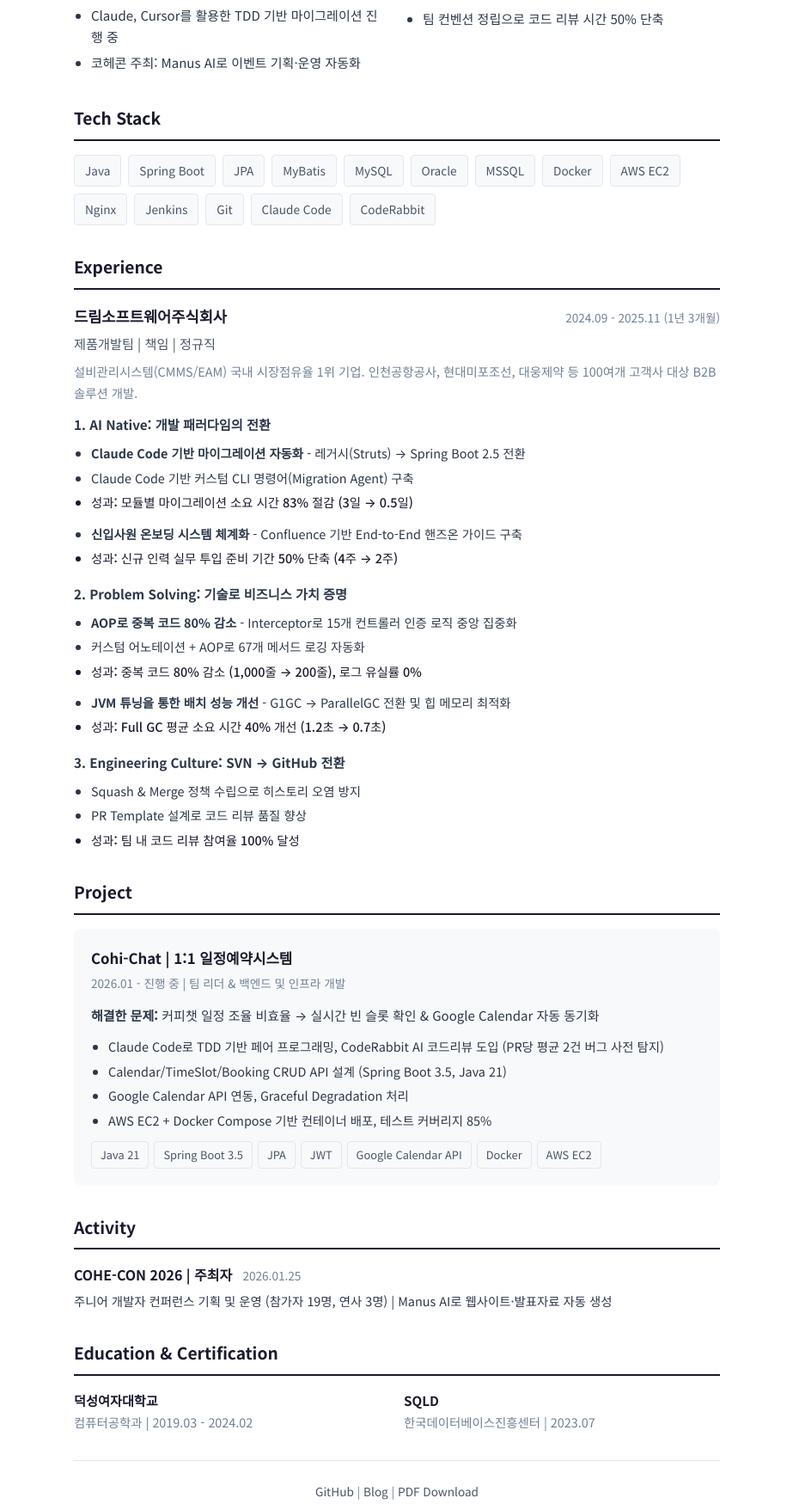
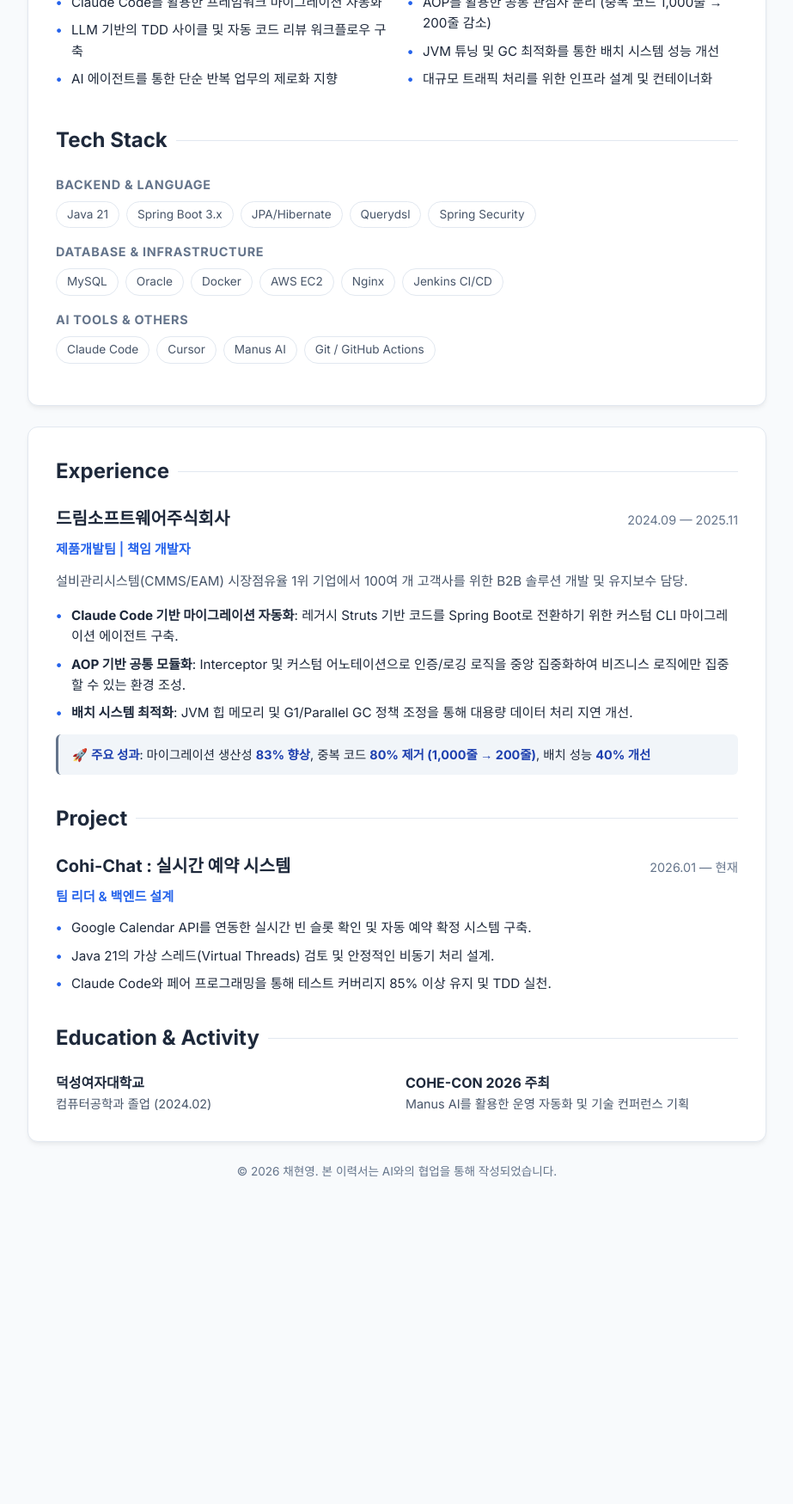
Before and after one commit to CheHyeonYeong/resume, a plain HTML site: page index.html in a window 1280 px wide. Shown: the part 503-2252 px from the top of the page at 86% size, without its empty margins (178-1101 px from the left). After the commit the page ends 1957 px from the top, so only its background shows below. Drawn offline with Linux system fonts and the light colour scheme.

Commit message:
refactor: update resume design and content for general purpose

```diff
--- a/index.html
+++ b/index.html
@@ -3,19 +3,21 @@
 <head>
   <meta charset="UTF-8">
   <meta name="viewport" content="width=device-width, initial-scale=1.0">
-  <title>채현영 | Backend Developer</title>
+  <title>채현영 | Backend Developer Resume</title>
   <link rel="preconnect" href="https://fonts.googleapis.com">
   <link rel="preconnect" href="https://fonts.gstatic.com" crossorigin>
-  <link href="https://fonts.googleapis.com/css2?family=Noto+Sans+KR:wght@400;500;700&display=swap" rel="stylesheet">
+  <link href="https://fonts.googleapis.com/css2?family=Inter:wght@400;600;700&family=Noto+Sans+KR:wght@300;400;500;700&display=swap" rel="stylesheet">
   <style>
     :root {
-      --primary: #1a1a2e;
-      --accent: #4a5568;
-      --bg: #ffffff;
-      --bg-alt: #f8f9fa;
-      --text: #2d3748;
-      --text-muted: #718096;
+      --primary: #2563eb;
+      --primary-dark: #1e40af;
+      --secondary: #64748b;
+      --bg: #f8fafc;
+      --card-bg: #ffffff;
+      --text-main: #1e293b;
+      --text-muted: #475569;
       --border: #e2e8f0;
+      --accent-bg: #eff6ff;
     }
 
     * {
@@ -25,342 +27,270 @@
     }
 
     body {
-      font-family: 'Noto Sans KR', -apple-system, BlinkMacSystemFont, sans-serif;
-      background: var(--bg);
-      color: var(--text);
-      line-height: 1.7;
-      font-size: 15px;
+      font-family: 'Inter', 'Noto Sans KR', sans-serif;
+      background-color: var(--bg);
+      color: var(--text-main);
+      line-height: 1.6;
+      -webkit-font-smoothing: antialiased;
     }
 
     .container {
-      max-width: 800px;
-      margin: 0 auto;
-      padding: 40px 24px;
+      max-width: 900px;
+      margin: 40px auto;
+      padding: 0 20px;
+    }
+
+    /* Card Style */
+    .card {
+      background: var(--card-bg);
+      border-radius: 12px;
+      box-shadow: 0 4px 6px -1px rgba(0, 0, 0, 0.05), 0 2px 4px -1px rgba(0, 0, 0, 0.03);
+      padding: 32px;
+      margin-bottom: 24px;
+      border: 1px solid var(--border);
     }
 
     /* Header */
     header {
-      text-align: center;
-      margin-bottom: 32px;
+      text-align: left;
+      display: flex;
+      justify-content: space-between;
+      align-items: flex-end;
+      border-bottom: 2px solid var(--primary);
+      padding-bottom: 24px;
     }
 
-    header h1 {
+    .header-info h1 {
       font-size: 2.5rem;
       font-weight: 700;
-      color: var(--primary);
+      letter-spacing: -0.025em;
       margin-bottom: 4px;
     }
 
-    header .title {
-      font-size: 1.1rem;
-      color: var(--accent);
-      margin-bottom: 12px;
+    .header-info p {
+      font-size: 1.25rem;
+      color: var(--primary);
+      font-weight: 500;
     }
 
-    .contact {
+    .contact-links {
       display: flex;
-      justify-content: center;
-      gap: 16px;
-      flex-wrap: wrap;
+      flex-direction: column;
+      align-items: flex-end;
+      gap: 4px;
       font-size: 0.9rem;
     }
 
-    .contact a {
-      color: var(--accent);
+    .contact-links a {
+      color: var(--text-muted);
       text-decoration: none;
       transition: color 0.2s;
     }
 
-    .contact a:hover {
+    .contact-links a:hover {
       color: var(--primary);
     }
 
     /* Intro */
-    .intro {
-      background: var(--bg-alt);
-      padding: 20px 24px;
-      border-radius: 8px;
-      margin-bottom: 32px;
+    .intro-box {
+      background: var(--accent-bg);
       border-left: 4px solid var(--primary);
+      padding: 24px;
+      margin: 32px 0;
+      border-radius: 0 8px 8px 0;
+      font-size: 1.1rem;
+      color: var(--text-main);
     }
 
-    .intro strong {
+    .intro-box em {
+      font-style: normal;
+      font-weight: 700;
       color: var(--primary);
     }
 
-    /* Section */
-    section {
-      margin-bottom: 32px;
+    /* Section Headers */
+    section h2 {
+      font-size: 1.5rem;
+      font-weight: 700;
+      margin-bottom: 20px;
+      display: flex;
+      align-items: center;
+      gap: 10px;
+      color: var(--text-main);
     }
 
-    section h2 {
-      font-size: 1.2rem;
-      font-weight: 700;
-      color: var(--primary);
-      padding-bottom: 8px;
-      border-bottom: 2px solid var(--primary);
+    section h2::after {
+      content: '';
+      flex: 1;
+      height: 1px;
+      background: var(--border);
+    }
+
+    /* Skills */
+    .skill-grid {
+      display: grid;
+      grid-template-columns: repeat(auto-fill, minmax(140px, 1fr));
+      gap: 12px;
+    }
+
+    .skill-category {
       margin-bottom: 16px;
     }
 
-    /* Skills */
-    .skills {
+    .skill-category h3 {
+      font-size: 0.9rem;
+      text-transform: uppercase;
+      letter-spacing: 0.05em;
+      color: var(--secondary);
+      margin-bottom: 8px;
+    }
+
+    .skill-tags {
       display: flex;
       flex-wrap: wrap;
       gap: 8px;
     }
 
-    .skill-tag {
-      background: var(--bg-alt);
-      padding: 6px 12px;
-      border-radius: 4px;
+    .tag {
+      background: white;
+      border: 1px solid var(--border);
+      padding: 4px 12px;
+      border-radius: 20px;
       font-size: 0.85rem;
-      color: var(--accent);
-      border: 1px solid var(--border);
+      font-weight: 500;
+      color: var(--text-muted);
+      transition: all 0.2s;
     }
 
-    /* Competencies */
-    .competencies {
-      display: grid;
-      grid-template-columns: repeat(auto-fit, minmax(300px, 1fr));
-      gap: 20px;
+    .tag:hover {
+      border-color: var(--primary);
+      color: var(--primary);
+      transform: translateY(-1px);
     }
 
-    .competency h3 {
-      font-size: 1rem;
-      font-weight: 700;
-      margin-bottom: 8px;
-      color: var(--primary);
+    /* Experience & Projects */
+    .item {
+      margin-bottom: 32px;
     }
 
-    .competency ul {
-      padding-left: 20px;
-      color: var(--text);
-    }
-
-    .competency li {
-      margin-bottom: 4px;
-    }
-
-    /* Experience */
-    .experience-item {
-      margin-bottom: 24px;
-    }
-
-    .experience-header {
+    .item-header {
       display: flex;
       justify-content: space-between;
       align-items: baseline;
-      flex-wrap: wrap;
-      margin-bottom: 4px;
-    }
-
-    .experience-header h3 {
-      font-size: 1.1rem;
-      font-weight: 700;
-      color: var(--primary);
-    }
-
-    .experience-header .period {
-      font-size: 0.85rem;
-      color: var(--text-muted);
-    }
-
-    .experience-role {
-      font-size: 0.95rem;
-      color: var(--accent);
       margin-bottom: 8px;
     }
 
-    .experience-desc {
-      font-size: 0.9rem;
-      color: var(--text-muted);
-      margin-bottom: 12px;
+    .item-title {
+      font-size: 1.25rem;
+      font-weight: 700;
     }
 
-    .highlight {
-      margin-bottom: 16px;
-    }
-
-    .highlight h4 {
-      font-size: 0.95rem;
-      font-weight: 700;
-      color: var(--text);
-      margin-bottom: 8px;
-    }
-
-    .highlight ul {
-      padding-left: 20px;
-    }
-
-    .highlight li {
-      margin-bottom: 4px;
+    .item-date {
       font-size: 0.9rem;
-    }
-
-    .highlight .result {
-      color: var(--primary);
+      color: var(--secondary);
       font-weight: 500;
     }
 
-    /* Project */
-    .project-item {
-      background: var(--bg-alt);
-      padding: 20px;
-      border-radius: 8px;
-      margin-bottom: 16px;
+    .item-subtitle {
+      color: var(--primary);
+      font-weight: 600;
+      margin-bottom: 12px;
+      font-size: 0.95rem;
     }
 
-    .project-item h3 {
-      font-size: 1.05rem;
-      font-weight: 700;
-      color: var(--primary);
-      margin-bottom: 4px;
+    .item-desc {
+      color: var(--text-muted);
+      margin-bottom: 16px;
+      font-size: 0.95rem;
     }
 
-    .project-item h3 a {
-      color: inherit;
-      text-decoration: none;
+    .bullet-list {
+      list-style: none;
     }
 
-    .project-item h3 a:hover {
-      text-decoration: underline;
+    .bullet-list li {
+      position: relative;
+      padding-left: 18px;
+      margin-bottom: 8px;
+      font-size: 0.95rem;
     }
 
-    .project-meta {
-      font-size: 0.85rem;
-      color: var(--text-muted);
-      margin-bottom: 12px;
+    .bullet-list li::before {
+      content: "•";
+      position: absolute;
+      left: 0;
+      color: var(--primary);
+      font-weight: bold;
     }
 
-    .project-item ul {
-      padding-left: 20px;
+    .achievement {
+      margin-top: 12px;
+      padding: 12px 16px;
+      background: #f1f5f9;
+      border-radius: 6px;
       font-size: 0.9rem;
+      border-left: 3px solid var(--secondary);
     }
 
-    .project-item li {
-      margin-bottom: 4px;
+    .achievement strong {
+      color: var(--primary-dark);
     }
 
-    .project-stack {
-      display: flex;
-      flex-wrap: wrap;
-      gap: 6px;
-      margin-top: 12px;
+    /* Responsive */
+    @media (max-width: 640px) {
+      header { flex-direction: column; align-items: flex-start; gap: 16px; }
+      .contact-links { align-items: flex-start; }
+      .item-header { flex-direction: column; }
+      .item-date { margin-top: 4px; }
     }
 
-    .project-stack .skill-tag {
-      font-size: 0.8rem;
-      padding: 4px 10px;
-    }
-
-    /* Activity */
-    .activity-item {
-      margin-bottom: 12px;
-    }
-
-    .activity-item h3 {
-      font-size: 1rem;
-      font-weight: 700;
-      color: var(--primary);
-      display: inline;
-    }
-
-    .activity-item .period {
-      font-size: 0.85rem;
-      color: var(--text-muted);
-      margin-left: 8px;
-    }
-
-    .activity-item p {
-      font-size: 0.9rem;
-      margin-top: 4px;
-    }
-
-    /* Education */
-    .edu-grid {
-      display: grid;
-      grid-template-columns: repeat(auto-fit, minmax(250px, 1fr));
-      gap: 16px;
-    }
-
-    .edu-item h3 {
-      font-size: 0.95rem;
-      font-weight: 700;
-      color: var(--primary);
-    }
-
-    .edu-item p {
-      font-size: 0.9rem;
-      color: var(--text-muted);
-    }
-
-    /* Footer */
-    footer {
-      text-align: center;
-      padding-top: 24px;
-      border-top: 1px solid var(--border);
-      color: var(--text-muted);
-      font-size: 0.85rem;
-    }
-
-    footer a {
-      color: var(--accent);
-      text-decoration: none;
-    }
-
-    footer a:hover {
-      text-decoration: underline;
-    }
-
-    /* Print */
     @media print {
-      body { font-size: 12px; }
-      .container { padding: 0; max-width: 100%; }
-      .project-item { background: none; border: 1px solid var(--border); }
-    }
-
-    /* Mobile */
-    @media (max-width: 600px) {
-      header h1 { font-size: 2rem; }
-      .experience-header { flex-direction: column; }
-      .experience-header .period { margin-top: 4px; }
+      body { background: white; }
+      .container { margin: 0; padding: 0; max-width: 100%; }
+      .card { box-shadow: none; border: none; padding: 0; margin-bottom: 30px; }
+      .intro-box { background: #eee; -webkit-print-color-adjust: exact; }
     }
   </style>
 </head>
 <body>
   <div class="container">
+    <div class="card">
       <header>
+        <div class="header-info">
           <h1>채현영</h1>
-      <p class="title">Backend Developer</p>
-      <div class="contact">
-        <span>chehyeonyeong@gmail.com</span>
-        <a href="https://github.com/chehyeonyeong" target="_blank">GitHub</a>
-        <a href="https://velog.io/@gusdudco6" target="_blank">Blog</a>
-        <a href="resume.pdf" download>PDF 다운로드</a>
+          <p>Backend Developer</p>
+        </div>
+        <div class="contact-links">
+          <a href="mailto:chehyeonyeong@gmail.com">chehyeonyeong@gmail.com</a>
+          <a href="https://github.com/chehyeonyeong" target="_blank">GitHub @chehyeonyeong</a>
+          <div style="display: flex; gap: 8px;">
+            <a href="https://velog.io/@gusdudco6" target="_blank">Velog</a>
+            <a href="https://code-chy.tistory.com/" target="_blank">Tistory</a>
+          </div>
         </div>
       </header>
 
-    <div class="intro">
-      무신사가 지향하는 <strong>"AI Native"</strong>는 단순히 AI를 쓰는 것이 아니라, AI와 함께 성장의 속도를 바꾸는 것이라 믿습니다. 드림소프트웨어에서 증명한 자동화 역량과 데이터 무결성에 대한 집착을 바탕으로 무신사의 글로벌 성장에 기여하고 싶습니다.
+      <div class="intro-box">
+        기술의 도입이 단순한 도구 사용을 넘어, <em>비즈니스의 성장 속도를 실질적으로 가속</em>하는 것에 집중하는 백엔드 개발자입니다. AI 에이전트를 활용한 자동화로 엔지니어링 효율을 극대화하며, 대규모 시스템의 안정성과 성능 최적화에 깊은 관심을 가지고 있습니다.
       </div>
 
       <section>
         <h2>Core Competencies</h2>
-      <div class="competencies">
-        <div class="competency">
-          <h3>AI 활용</h3>
-          <ul>
-            <li>사내 Claude Code 도입 추진: 마이그레이션 commands 제작 및 CLAUDE.md 작성</li>
-            <li>Claude, Cursor를 활용한 TDD 기반 마이그레이션 진행 중</li>
-            <li>코헤콘 주최: Manus AI로 이벤트 기획·운영 자동화</li>
+        <div style="display: grid; grid-template-columns: 1fr 1fr; gap: 24px; margin-bottom: 32px;">
+          <div>
+            <h3 style="font-size: 1.1rem; margin-bottom: 12px;">AI-Driven Development</h3>
+            <ul class="bullet-list">
+              <li>Claude Code를 활용한 프레임워크 마이그레이션 자동화</li>
+              <li>LLM 기반의 TDD 사이클 및 자동 코드 리뷰 워크플로우 구축</li>
+              <li>AI 에이전트를 통한 단순 반복 업무의 제로화 지향</li>
             </ul>
           </div>
-        <div class="competency">
-          <h3>문제 해결</h3>
-          <ul>
-            <li>AOP 기반 로깅 시스템 설계로 중복 코드 80% 감소</li>
-            <li>JVM 튜닝으로 배치 처리 지연 시간 40% 개선</li>
-            <li>팀 컨벤션 정립으로 코드 리뷰 시간 50% 단축</li>
+          <div>
+            <h3 style="font-size: 1.1rem; margin-bottom: 12px;">System Engineering</h3>
+            <ul class="bullet-list">
+              <li>AOP를 활용한 공통 관심사 분리 (중복 코드 1,000줄 → 200줄 감소)</li>
+              <li>JVM 튜닝 및 GC 최적화를 통한 배치 시스템 성능 개선</li>
+              <li>대규모 트래픽 처리를 위한 인프라 설계 및 컨테이너화</li>
             </ul>
           </div>
         </div>
@@ -368,124 +298,82 @@
 
       <section>
         <h2>Tech Stack</h2>
-      <div class="skills">
-        <span class="skill-tag">Java</span>
-        <span class="skill-tag">Spring Boot</span>
-        <span class="skill-tag">JPA</span>
-        <span class="skill-tag">MyBatis</span>
-        <span class="skill-tag">MySQL</span>
-        <span class="skill-tag">Oracle</span>
-        <span class="skill-tag">MSSQL</span>
-        <span class="skill-tag">Docker</span>
-        <span class="skill-tag">AWS EC2</span>
-        <span class="skill-tag">Nginx</span>
-        <span class="skill-tag">Jenkins</span>
-        <span class="skill-tag">Git</span>
-        <span class="skill-tag">Claude Code</span>
-        <span class="skill-tag">CodeRabbit</span>
+        <div class="skill-category">
+          <h3>Backend & Language</h3>
+          <div class="skill-tags">
+            <span class="tag">Java 21</span><span class="tag">Spring Boot 3.x</span><span class="tag">JPA/Hibernate</span><span class="tag">Querydsl</span><span class="tag">Spring Security</span>
+          </div>
+        </div>
+        <div class="skill-category">
+          <h3>Database & Infrastructure</h3>
+          <div class="skill-tags">
+            <span class="tag">MySQL</span><span class="tag">Oracle</span><span class="tag">Docker</span><span class="tag">AWS EC2</span><span class="tag">Nginx</span><span class="tag">Jenkins CI/CD</span>
+          </div>
+        </div>
+        <div class="skill-category">
+          <h3>AI Tools & Others</h3>
+          <div class="skill-tags">
+            <span class="tag">Claude Code</span><span class="tag">Cursor</span><span class="tag">Manus AI</span><span class="tag">Git / GitHub Actions</span>
+          </div>
         </div>
       </section>
+    </div>
 
+    <div class="card">
       <section>
         <h2>Experience</h2>
-      <div class="experience-item">
-        <div class="experience-header">
-          <h3>드림소프트웨어주식회사</h3>
-          <span class="period">2024.09 - 2025.11 (1년 3개월)</span>
+        <div class="item">
+          <div class="item-header">
+            <span class="item-title">드림소프트웨어주식회사</span>
+            <span class="item-date">2024.09 — 2025.11</span>
           </div>
-        <p class="experience-role">제품개발팀 | 책임 | 정규직</p>
-        <p class="experience-desc">설비관리시스템(CMMS/EAM) 국내 시장점유율 1위 기업. 인천공항공사, 현대미포조선, 대웅제약 등 100여개 고객사 대상 B2B 솔루션 개발.</p>
+          <div class="item-subtitle">제품개발팀 | 책임 개발자</div>
+          <p class="item-desc">설비관리시스템(CMMS/EAM) 시장점유율 1위 기업에서 100여 개 고객사를 위한 B2B 솔루션 개발 및 유지보수 담당.</p>
 
-        <div class="highlight">
-          <h4>1. AI Native: 개발 패러다임의 전환</h4>
-          <ul>
-            <li><strong>Claude Code 기반 마이그레이션 자동화</strong> - 레거시(Struts) → Spring Boot 2.5 전환</li>
-            <li>Claude Code 기반 커스텀 CLI 명령어(Migration Agent) 구축</li>
-            <li class="result">성과: 모듈별 마이그레이션 소요 시간 83% 절감 (3일 → 0.5일)</li>
+          <ul class="bullet-list">
+            <li><strong>Claude Code 기반 마이그레이션 자동화</strong>: 레거시 Struts 기반 코드를 Spring Boot로 전환하기 위한 커스텀 CLI 마이그레이션 에이전트 구축.</li>
+            <li><strong>AOP 기반 공통 모듈화</strong>: Interceptor 및 커스텀 어노테이션으로 인증/로깅 로직을 중앙 집중화하여 비즈니스 로직에만 집중할 수 있는 환경 조성.</li>
+            <li><strong>배치 시스템 최적화</strong>: JVM 힙 메모리 및 G1/Parallel GC 정책 조정을 통해 대용량 데이터 처리 지연 개선.</li>
           </ul>
-          <ul style="margin-top: 12px;">
-            <li><strong>신입사원 온보딩 시스템 체계화</strong> - Confluence 기반 End-to-End 핸즈온 가이드 구축</li>
-            <li class="result">성과: 신규 인력 실무 투입 준비 기간 50% 단축 (4주 → 2주)</li>
-          </ul>
-        </div>
-
-        <div class="highlight">
-          <h4>2. Problem Solving: 기술로 비즈니스 가치 증명</h4>
-          <ul>
-            <li><strong>AOP로 중복 코드 80% 감소</strong> - Interceptor로 15개 컨트롤러 인증 로직 중앙 집중화</li>
-            <li>커스텀 어노테이션 + AOP로 67개 메서드 로깅 자동화</li>
-            <li class="result">성과: 중복 코드 80% 감소 (1,000줄 → 200줄), 로그 유실률 0%</li>
-          </ul>
-          <ul style="margin-top: 12px;">
-            <li><strong>JVM 튜닝을 통한 배치 성능 개선</strong> - G1GC → ParallelGC 전환 및 힙 메모리 최적화</li>
-            <li class="result">성과: Full GC 평균 소요 시간 40% 개선 (1.2초 → 0.7초)</li>
-          </ul>
-        </div>
-
-        <div class="highlight">
-          <h4>3. Engineering Culture: SVN → GitHub 전환</h4>
-          <ul>
-            <li>Squash & Merge 정책 수립으로 히스토리 오염 방지</li>
-            <li>PR Template 설계로 코드 리뷰 품질 향상</li>
-            <li class="result">성과: 팀 내 코드 리뷰 참여율 100% 달성</li>
-          </ul>
+          <div class="achievement">
+            🚀 <strong>주요 성과</strong>: 마이그레이션 생산성 <strong>83% 향상</strong>, 중복 코드 <strong>80% 제거 (1,000줄 → 200줄)</strong>, 배치 성능 <strong>40% 개선</strong>
           </div>
         </div>
       </section>
 
       <section>
         <h2>Project</h2>
-      <div class="project-item">
-        <h3><a href="https://github.com/chehyeonyeong/cohi-chat" target="_blank">Cohi-Chat | 1:1 일정예약시스템</a></h3>
-        <p class="project-meta">2026.01 - 진행 중 | 팀 리더 & 백엔드 및 인프라 개발</p>
-        <p style="margin-bottom: 12px;"><strong>해결한 문제:</strong> 커피챗 일정 조율 비효율 → 실시간 빈 슬롯 확인 & Google Calendar 자동 동기화</p>
-        <ul>
-          <li>Claude Code로 TDD 기반 페어 프로그래밍, CodeRabbit AI 코드리뷰 도입 (PR당 평균 2건 버그 사전 탐지)</li>
-          <li>Calendar/TimeSlot/Booking CRUD API 설계 (Spring Boot 3.5, Java 21)</li>
-          <li>Google Calendar API 연동, Graceful Degradation 처리</li>
-          <li>AWS EC2 + Docker Compose 기반 컨테이너 배포, 테스트 커버리지 85%</li>
+        <div class="item">
+          <div class="item-header">
+            <span class="item-title">Cohi-Chat : 실시간 예약 시스템</span>
+            <span class="item-date">2026.01 — 현재</span>
+          </div>
+          <div class="item-subtitle">팀 리더 & 백엔드 설계</div>
+          <ul class="bullet-list">
+            <li>Google Calendar API를 연동한 실시간 빈 슬롯 확인 및 자동 예약 확정 시스템 구축.</li>
+            <li>Java 21의 가상 스레드(Virtual Threads) 검토 및 안정적인 비동기 처리 설계.</li>
+            <li>Claude Code와 페어 프로그래밍을 통해 테스트 커버리지 85% 이상 유지 및 TDD 실천.</li>
           </ul>
-        <div class="project-stack">
-          <span class="skill-tag">Java 21</span>
-          <span class="skill-tag">Spring Boot 3.5</span>
-          <span class="skill-tag">JPA</span>
-          <span class="skill-tag">JWT</span>
-          <span class="skill-tag">Google Calendar API</span>
-          <span class="skill-tag">Docker</span>
-          <span class="skill-tag">AWS EC2</span>
-        </div>
         </div>
       </section>
 
       <section>
-      <h2>Activity</h2>
-      <div class="activity-item">
-        <h3>COHE-CON 2026 | 주최자</h3>
-        <span class="period">2026.01.25</span>
-        <p>주니어 개발자 컨퍼런스 기획 및 운영 (참가자 19명, 연사 3명) | Manus AI로 웹사이트·발표자료 자동 생성</p>
+        <h2>Education & Activity</h2>
+        <div style="display: grid; grid-template-columns: 1fr 1fr; gap: 20px;">
+          <div>
+            <h3 style="font-size: 1rem;">덕성여자대학교</h3>
+            <p style="font-size: 0.9rem; color: var(--text-muted);">컴퓨터공학과 졸업 (2024.02)</p>
           </div>
-    </section>
-
-    <section>
-      <h2>Education & Certification</h2>
-      <div class="edu-grid">
-        <div class="edu-item">
-          <h3>덕성여자대학교</h3>
-          <p>컴퓨터공학과 | 2019.03 - 2024.02</p>
-        </div>
-        <div class="edu-item">
-          <h3>SQLD</h3>
-          <p>한국데이터베이스진흥센터 | 2023.07</p>
+          <div>
+            <h3 style="font-size: 1rem;">COHE-CON 2026 주최</h3>
+            <p style="font-size: 0.9rem; color: var(--text-muted);">Manus AI를 활용한 운영 자동화 및 기술 컨퍼런스 기획</p>
           </div>
         </div>
       </section>
+    </div>
 
-    <footer>
-      <p>
-        <a href="https://github.com/chehyeonyeong" target="_blank">GitHub</a> |
-        <a href="https://velog.io/@gusdudco6" target="_blank">Blog</a> |
-        <a href="resume.pdf" download>PDF Download</a>
-      </p>
+    <footer style="text-align: center; color: var(--secondary); font-size: 0.85rem; padding-bottom: 40px;">
+      © 2026 채현영. 본 이력서는 AI와의 협업을 통해 작성되었습니다.
     </footer>
   </div>
 </body>
```
Also changed, not shown: 1 other file. Lines whose indentation alone changed are shown as unchanged.
